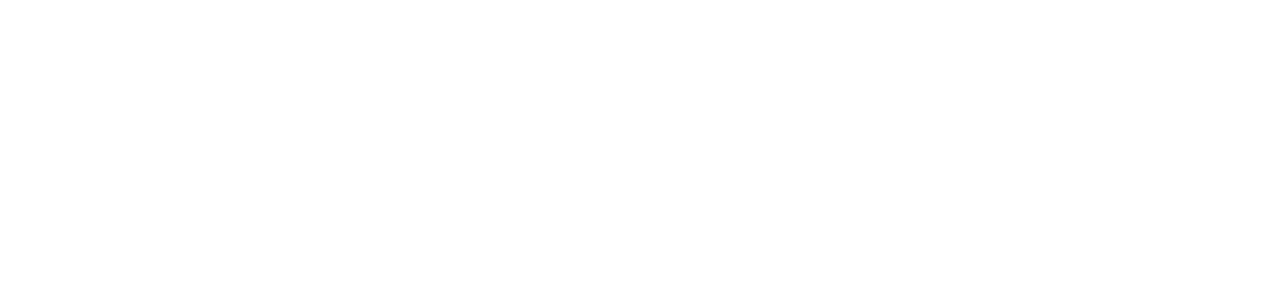
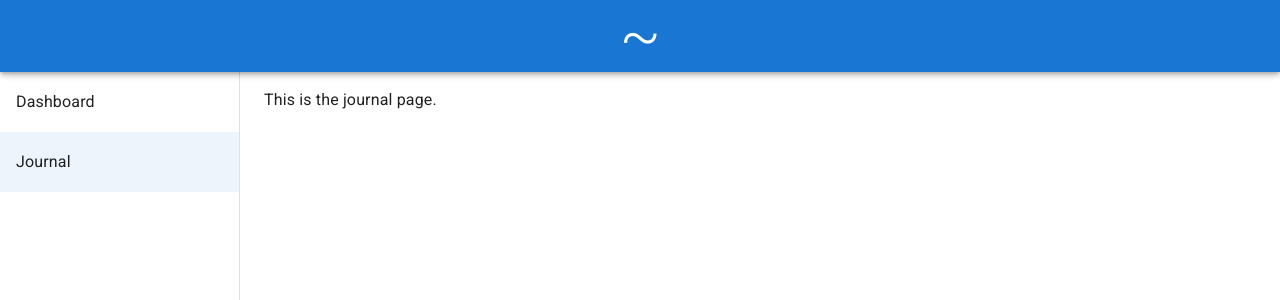
Before and after one commit to dylandpowers/tilde, a React (Create React App) app in the folder client/: page /journal in a window 1280 px wide. Before the commit this address had no page. Shown: the top 300 px of the page. Built offline with nearby package versions, Linux system fonts and the light colour scheme.

Commit message:
Add route highlighting and Journal template

```diff
--- a/client/src/Routes.tsx
+++ b/client/src/Routes.tsx
@@ -1,6 +1,7 @@
 import React from "react";
 import { Routes as RouterRoutes, Route, Navigate } from "react-router-dom";
 import DashboardPage from "./dashboard/DashboardPage";
+import JournalPage from "./journal/JournalPage";
 import Layout from "./layout/Layout";
 
 const Routes: React.FC = () => {
@@ -8,6 +9,7 @@
     <RouterRoutes>
       <Route path="/" element={<Layout />}>
         <Route path="/dashboard" element={<DashboardPage />} />
+        <Route path="/journal" element={<JournalPage />} />
         <Route path="/" element={<Navigate to="/dashboard" />} />
       </Route>
     </RouterRoutes>
--- /dev/null
+++ b/client/src/journal/JournalPage.tsx
@@ -0,0 +1,8 @@
+import { Box } from "@mui/system";
+import React from "react";
+
+const JournalPage: React.FC = () => {
+  return <Box>This is the journal page.</Box>;
+};
+
+export default JournalPage;
--- a/client/src/layout/AppDrawer.tsx
+++ b/client/src/layout/AppDrawer.tsx
@@ -7,7 +7,7 @@
   Toolbar,
 } from "@mui/material";
 import React from "react";
-import { Link } from "react-router-dom";
+import { Link, useLocation } from "react-router-dom";
 
 const drawerWidth = "240px";
 
@@ -28,6 +28,7 @@
 ];
 
 const AppDrawer: React.FC = () => {
+  const location = useLocation();
   return (
     <Drawer
       variant="permanent"
@@ -43,7 +44,12 @@
         <List>
           {entries.map((e) => (
             <ListItem disablePadding key={e.route}>
-              <ListItemButton component={Link} to={e.route}>
+              <ListItemButton
+                component={Link}
+                to={e.route}
+                sx={{ height: "60px" }}
+                selected={location.pathname === e.route}
+              >
                 {e.label}
               </ListItemButton>
             </ListItem>
```
